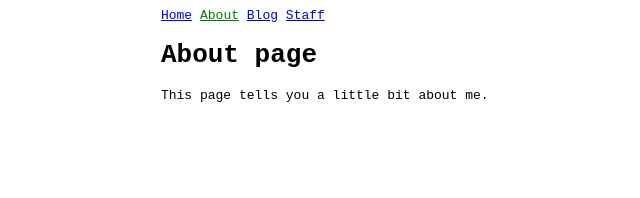
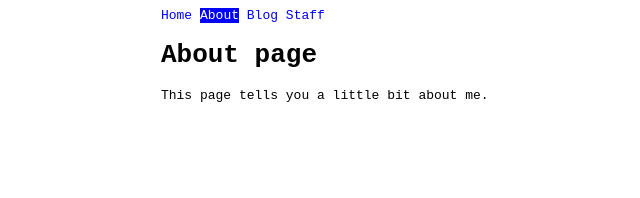
Before and after one commit to qqii/qqii.github.io, a Jekyll site: the page built from about.md, in a window 1280 px wide. Shown: the top 198 px of the page, without its empty margins (167-807 px from the left). Built offline with Jekyll 4.4.1, drawn with Linux system fonts in a browser that asks for light colours.

Commit message:
Basic link colors

```diff
--- a/_sass/main.scss
+++ b/_sass/main.scss
@@ -4,12 +4,31 @@ body{
   padding: 0ch 1ch;
   font-family: monospace;
 }
+
 @media print{
   body{
     max-width:none
   }
 }
 
-.current {
-  color: green;
+a.current:not(visited) {
+  text-decoration: none;
+  color: white;
+  background-color: blue;
 }
+
+a.current:visited {
+  text-decoration: none;
+  color: white;
+  background-color: purple;
+}
+
+a:not(.current):not(visited)  {
+  text-decoration: none;
+  color: blue;
+}
+
+a:not(.current):visited  {
+  text-decoration: none;
+  color: purple;
+}
```
